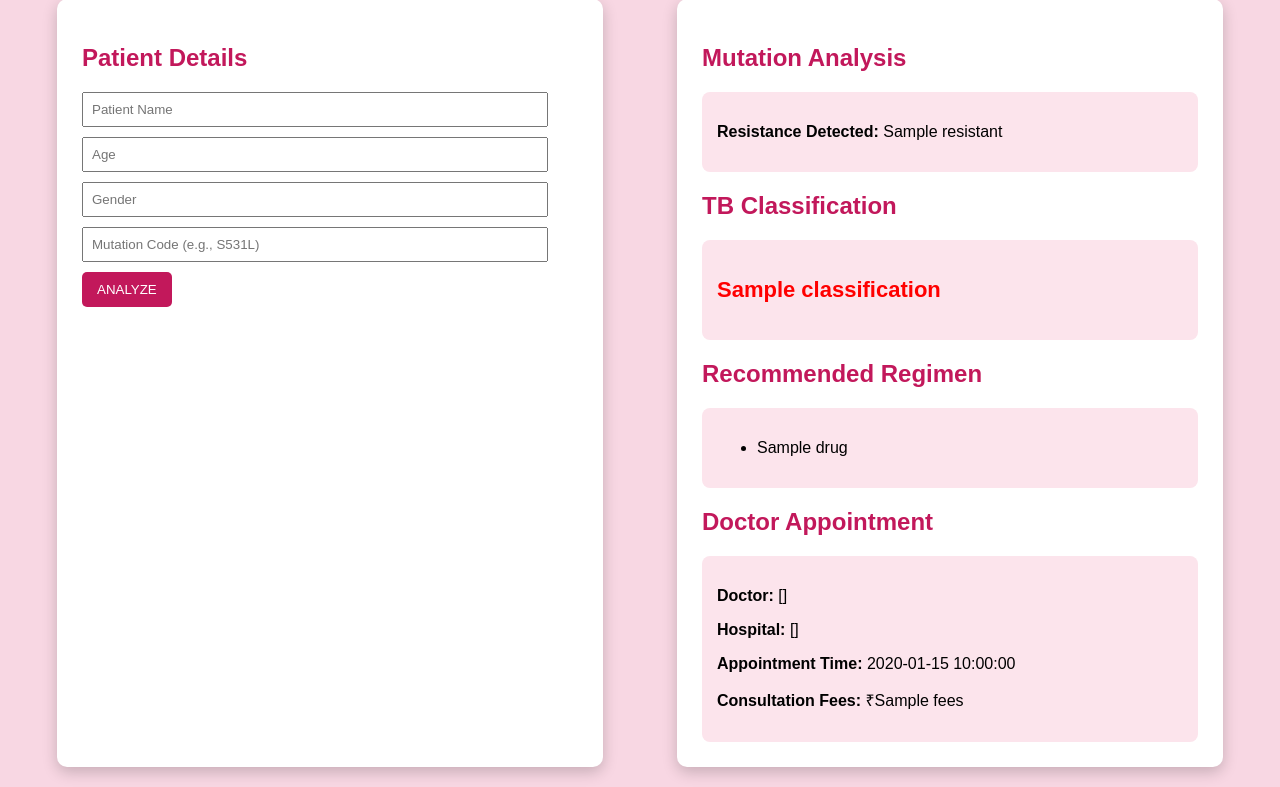
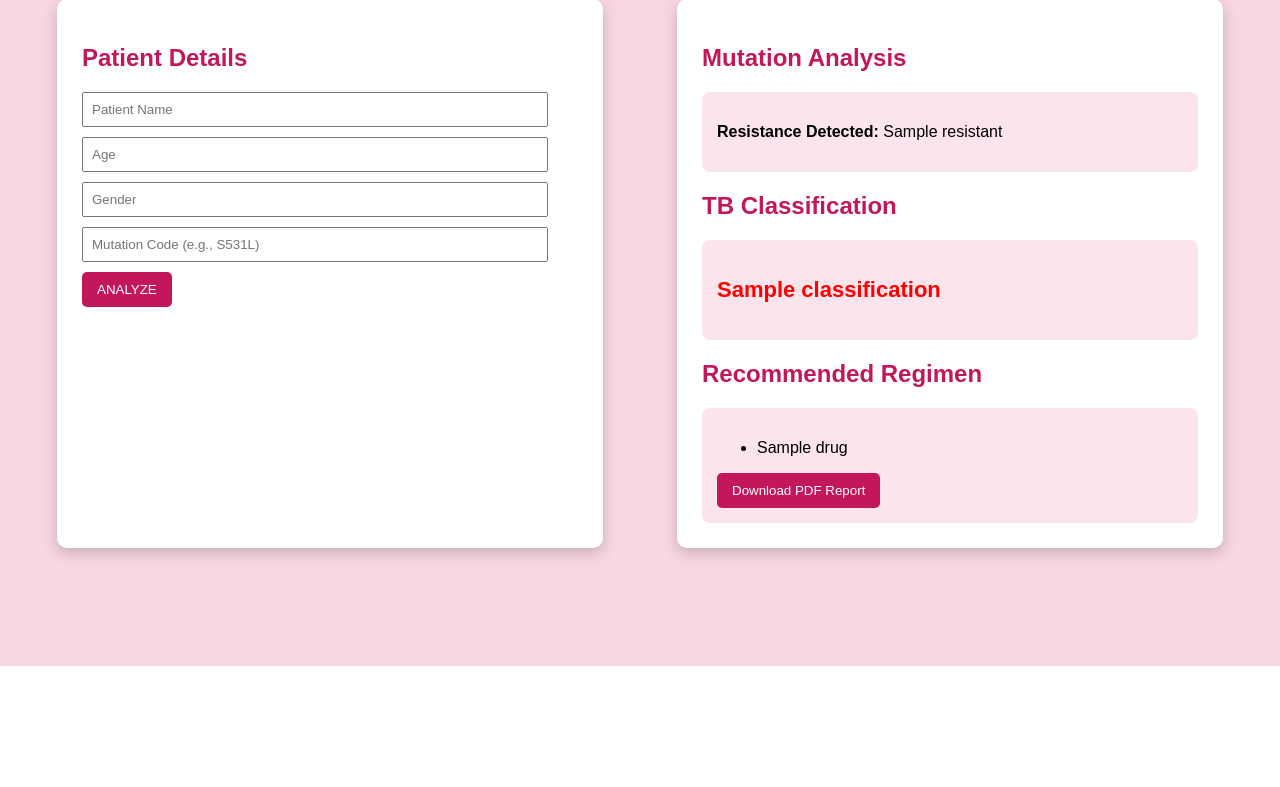
Before and after one commit to Poojitha157/TB-Web-App, a Flask app: template templates/index.html in a window 1280 px wide. Shown: the part 134-921 px from the top of the page. After the commit the page ends 800 px from the top, so only its background shows below. Run offline with Flask 3, Linux system fonts and the light colour scheme; the template is opened without the code that fills it: most values are stand-ins (such as "Sample title", 1, 10 or a date in 2020).

Commit message:
Updated full HTML with doctor popup

```diff
--- a/app.py
+++ b/app.py
@@ -1,77 +1,97 @@
-from flask import Flask, render_template, request
+from flask import Flask, render_template, request, send_from_directory
 import sqlite3
+import os
 import random
+from reportlab.lib.pagesizes import letter
+from reportlab.pdfgen import canvas
 
 app = Flask(__name__)
 
-# ---------- DATABASE CONNECTION ----------
-def get_db_connection():
-    conn = sqlite3.connect("tb_system.db")
-    conn.row_factory = sqlite3.Row
-    return conn
+DATABASE = "tb_system.db"
 
 
-# ---------- HOME PAGE ----------
+# ---------------- HOME ----------------
 @app.route("/")
 def home():
     return render_template("index.html")
 
 
-# ---------- ANALYZE ROUTE ----------
+# ---------------- ANALYZE ----------------
 @app.route("/analyze", methods=["POST"])
 def analyze():
-
     name = request.form["name"]
     age = request.form["age"]
     gender = request.form["gender"]
-    mutation = request.form["mutation"]
+    mutation = request.form["mutation"].strip()
 
-    conn = get_db_connection()
+    # Connect to SQLite database
+    conn = sqlite3.connect(DATABASE)
     cursor = conn.cursor()
 
-    cursor.execute("SELECT drug FROM mutation WHERE code = ?", (mutation,))
+    cursor.execute("SELECT drug FROM mutations WHERE mutation_code = ?", (mutation,))
     result = cursor.fetchone()
     conn.close()
 
+    resistant = None
+    classification = "Drug Sensitive TB"
+    recommended = ["Isoniazid", "Rifampicin", "Ethambutol", "Pyrazinamide"]
+
     if result:
-        resistant = result["drug"]
+        resistant = result[0]
 
-        # Classification Logic
-        if resistant in ["Isoniazid", "Rifampicin"]:
+        if resistant in ["Rifampicin", "Isoniazid"]:
             classification = "MDR-TB"
             recommended = ["Levofloxacin", "Bedaquiline", "Linezolid"]
-        elif resistant in ["Fluoroquinolones"]:
+        elif resistant == "Fluoroquinolones":
             classification = "XDR-TB"
-            recommended = ["Bedaquiline", "Delamanid", "Linezolid"]
+            recommended = ["Bedaquiline", "Linezolid", "Clofazimine"]
         else:
             classification = "Drug Resistant TB"
-            recommended = ["Specialist Evaluation Required"]
+            recommended = ["Consult Specialist"]
 
-    else:
-        resistant = "None"
-        classification = "Drug Sensitive TB"
-        recommended = ["Isoniazid", "Rifampicin", "Ethambutol", "Pyrazinamide"]
+    # ---------------- Generate PDF ----------------
+    pdf_file = f"{name}_TB_Report.pdf"
+    pdf_path = os.path.join(os.getcwd(), pdf_file)
 
-    # -------- RANDOM DOCTOR ASSIGNMENT --------
+    c = canvas.Canvas(pdf_path, pagesize=letter)
+    c.drawString(50, 750, "TB Drug Resistance Report")
+    c.drawString(50, 720, f"Patient Name: {name}")
+    c.drawString(50, 700, f"Age: {age}")
+    c.drawString(50, 680, f"Gender: {gender}")
+    c.drawString(50, 660, f"Mutation: {mutation}")
+    c.drawString(50, 640, f"Resistance Detected: {resistant}")
+    c.drawString(50, 620, f"Classification: {classification}")
+
+    y = 600
+    c.drawString(50, y, "Recommended Regimen:")
+    for drug in recommended:
+        y -= 20
+        c.drawString(70, y, f"- {drug}")
+
+    c.save()
+
+    # ---------------- Random Doctor Recommendation ----------------
     doctors = [
-        {"name": "Dr. Priya Sharma", "hospital": "Apollo Hospital", "fees": 800},
-        {"name": "Dr. Arjun Reddy", "hospital": "Global Hospitals", "fees": 700},
-        {"name": "Dr. Meera Nair", "hospital": "Fortis Hospital", "fees": 900},
-        {"name": "Dr. Rahul Verma", "hospital": "AIIMS", "fees": 500},
-        {"name": "Dr. Kavya Iyer", "hospital": "Care Hospitals", "fees": 750}
+        {"name": "Dr. Arjun Rao", "hospital": "Apollo Hospital", "time": "10:30 AM", "fees": "₹800"},
+        {"name": "Dr. Meera Nair", "hospital": "Fortis Hospital", "time": "2:00 PM", "fees": "₹700"},
+        {"name": "Dr. Kiran Patel", "hospital": "AIIMS", "time": "11:45 AM", "fees": "₹500"},
+        {"name": "Dr. Sneha Sharma", "hospital": "Global Health City", "time": "4:15 PM", "fees": "₹900"}
     ]
 
-    selected_doctor = random.choice(doctors)
-    appointment_time = "Tomorrow 10:30 AM"
+    doctor = random.choice(doctors)
 
-    return render_template(
-        "index.html",
-        resistant=resistant,
-        classification=classification,
-        recommended=recommended,
-        doctor=selected_doctor,
-        appointment_time=appointment_time
-    )
+    return render_template("index.html",
+                           resistant=resistant,
+                           classification=classification,
+                           recommended=recommended,
+                           pdf_file=pdf_file,
+                           doctor=doctor)
+
+
+# ---------------- DOWNLOAD PDF ----------------
+@app.route("/download/<filename>")
+def download(filename):
+    return send_from_directory(os.getcwd(), filename, as_attachment=True)
 
 
 if __name__ == "__main__":
--- a/templates/index.html
+++ b/templates/index.html
@@ -16,6 +16,7 @@
             padding: 20px;
             font-size: 28px;
             font-weight: bold;
+            position: relative;
         }
 
         .container {
@@ -68,6 +69,10 @@
             font-weight: bold;
             color: red;
         }
+
+        .download-btn {
+            margin-top: 15px;
+        }
     </style>
 </head>
 
@@ -97,9 +102,9 @@
     <div class="card">
         <h2>Mutation Analysis</h2>
 
-        {% if resistant %}
+        {% if resistant is not none %}
         <div class="result-box">
-            <p><strong>Resistance Detected:</strong> {{ resistant }}</p>
+            <p><strong>Resistance Detected:</strong> {{ resistant if resistant else "None" }}</p>
         </div>
 
         <h2>TB Classification</h2>
@@ -114,20 +119,34 @@
                     <li>{{ drug }}</li>
                 {% endfor %}
             </ul>
+
+            {% if pdf_file %}
+            <div class="download-btn">
+                <a href="/download/{{ pdf_file }}">
+                    <button>Download PDF Report</button>
+                </a>
+            </div>
+            {% endif %}
         </div>
-
-        <h2>Doctor Appointment</h2>
-        <div class="result-box">
-            <p><strong>Doctor:</strong> {{ doctor.name }}</p>
-            <p><strong>Hospital:</strong> {{ doctor.hospital }}</p>
-            <p><strong>Appointment Time:</strong> {{ appointment_time }}</p>
-            <p><strong>Consultation Fees:</strong> ₹{{ doctor.fees }}</p>
-        </div>
-
         {% endif %}
     </div>
 
 </div>
 
+<!-- DOCTOR POPUP -->
+{% if doctor %}
+<script>
+    window.onload = function() {
+        alert(
+            "Doctor Recommendation:\n\n" +
+            "Name: {{ doctor.name }}\n" +
+            "Hospital: {{ doctor.hospital }}\n" +
+            "Appointment Time: {{ doctor.time }}\n" +
+            "Consultation Fees: {{ doctor.fees }}"
+        );
+    }
+</script>
+{% endif %}
+
 </body>
 </html>
```
